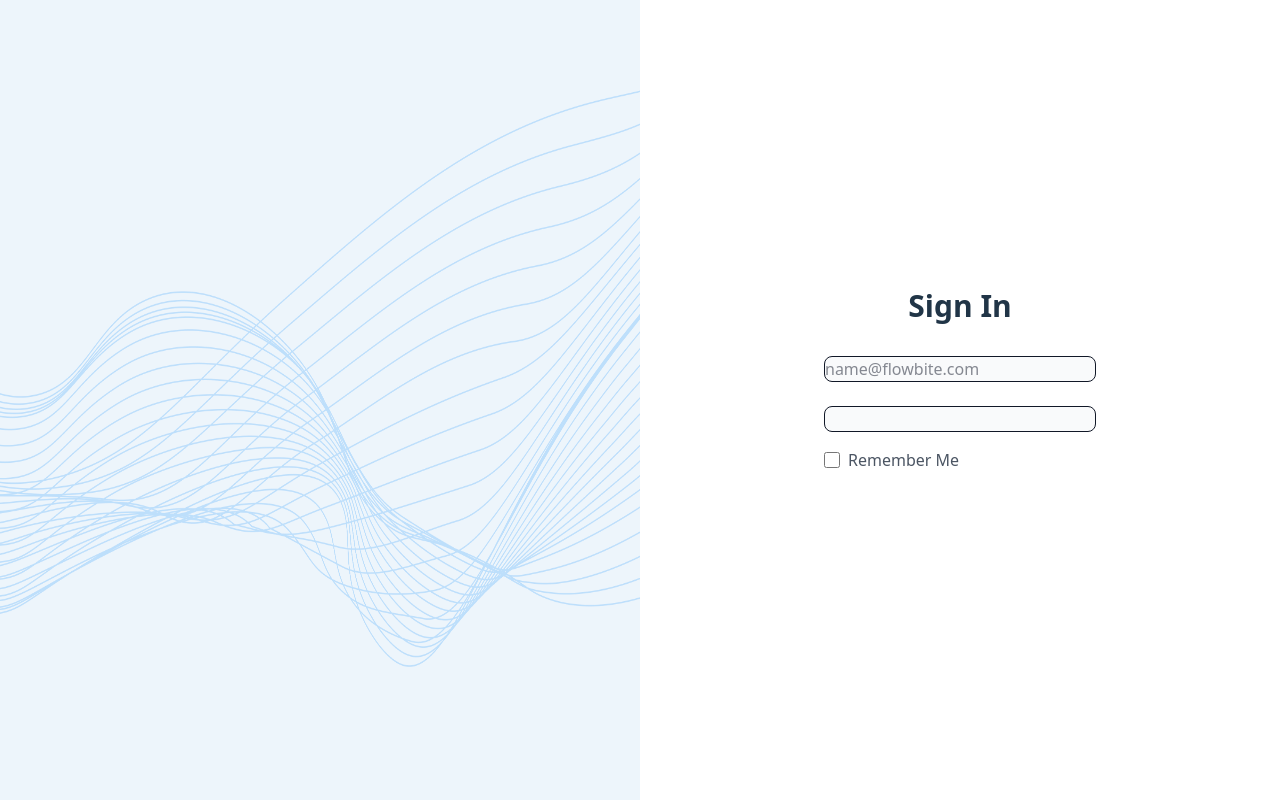
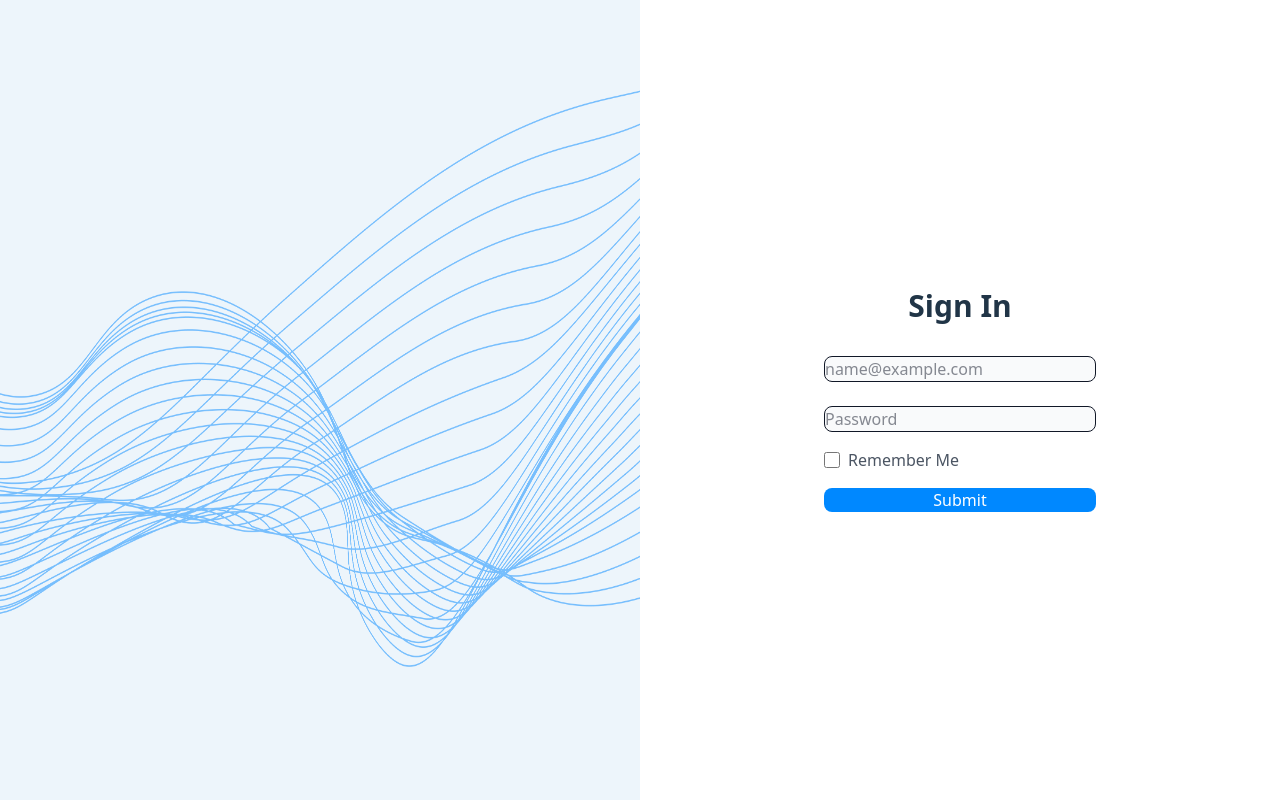
Before and after one commit to Physlex/NatHack2025, a React (Vite) app in the folder app-frontend/: page / in a window 1280 px wide. Built offline with nearby package versions, Linux system fonts and the light colour scheme.

Commit message:
feat: add flowbite config and update login page

```diff
--- a/app-frontend/src/pages/home.jsx
+++ b/app-frontend/src/pages/home.jsx
@@ -1,8 +1,13 @@
 import { useNavigate } from "react-router-dom";
-import { Button, Card, Checkbox, Label, TextInput } from "flowbite-react";
+import { Button, Checkbox, Label, TextInput } from "flowbite-react";
+import { useState } from "react";
 
 export default function Home() {
   const navigate = useNavigate();
+  const [data, setData] = useState({
+    email: "",
+    password: ""
+  })
 
   function login() {
     navigate('/dashboard');
@@ -10,7 +15,7 @@ export default function Home() {
 
   return (
     <div className="bg-primary-light/10 w-screen min-h-lvh flex items-center justify-center grid grid-cols-2">
-      <img src="/assets/images/background-lines-blue.png" alt="background-lines" className="w-full h-full fixed -left-1/4 -top-1/6 opacity-20" />
+      <img src="/assets/images/background-lines-blue.png" alt="background-lines" className="w-full h-full fixed -left-1/4 -top-1/6 opacity-50" />
       <div className="col-span-1 h-full" />
       <div className="col-span-1 flex flex-col items-center justify-center px-12 bg-white z-10 h-full">
         <h1 className="!text-3xl font-bold mb-6 text-center">Sign In</h1>
@@ -22,7 +27,8 @@ export default function Home() {
             <TextInput
               id="email"
               type="email"
-              placeholder="name@flowbite.com"
+              placeholder="name@example.com"
+              onChange={(e) => setData((prev) => ({ ...prev, email: e.target.value }))}
               required
             />
           </div>
@@ -33,6 +39,8 @@ export default function Home() {
             <TextInput
               id="password"
               type="password"
+              placeholder="Password"
+              onChange={(e) => setData((prev) => ({ ...prev, password: e.target.value }))}
               required
             />
           </div>
@@ -40,7 +48,7 @@ export default function Home() {
             <Checkbox id="remember" />
             <p className="!my-0 !py-0 !text-gray-600">Remember Me</p>
           </div>
-          <Button type="submit" onClick={login} className="cursor-pointer">
+          <Button type="submit" onClick={login} className="cursor-pointer bg-primary transition-all duration-200">
             Submit
           </Button>
         </form>
```
Also changed, not shown: app-frontend/.flowbite-react/config.json (added), app-frontend/.flowbite-react/init.tsx (added), 2 other files (tests, documents, lock files or other folders).
